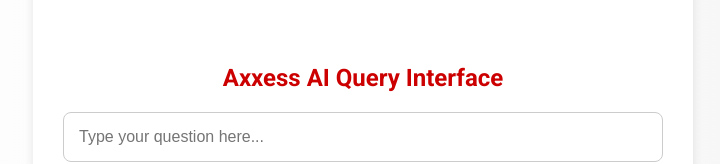
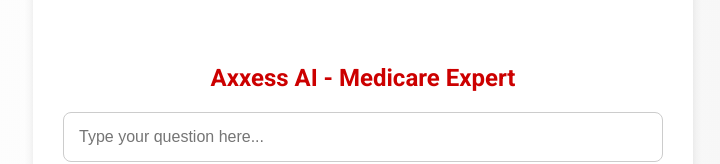
Before and after one commit to amcguffie1/AxxessAI, a website: page index.html in a window 1280 px wide. Shown: the part 308-472 px from the top of the page, without its empty margins (277-997 px from the left). Drawn offline with Linux system fonts and the light colour scheme.

```diff
--- a/index.html
+++ b/index.html
@@ -3,7 +3,7 @@
 <head>
     <meta charset="UTF-8">
     <meta name="viewport" content="width=device-width, initial-scale=1.0">
-    <title>Axxess AI Query Interface</title>
+    <title>Axxess AI - Medicare Expert</title>
     <!-- Google Fonts -->
     <link href="https://fonts.googleapis.com/css2?family=Roboto:wght@400;500;700&display=swap" rel="stylesheet">
     <style>
@@ -89,7 +89,7 @@
 <body>
     <div class="container">
         <img src="https://github.com/amcguffie1/AxxessAI/blob/90751a70427d7fa10b6adfb1c6d2b20c72a4dafa/Logo%20Icon.png?raw=true" alt="Axxess Logo">
-        <h2>Axxess AI Query Interface</h2>
+        <h2>Axxess AI - Medicare Expert</h2>
         <form id="query-form" action="#" method="POST">
             <input type="text" id="query" placeholder="Type your question here..." required>
             <button type="submit">Submit</button>
```
